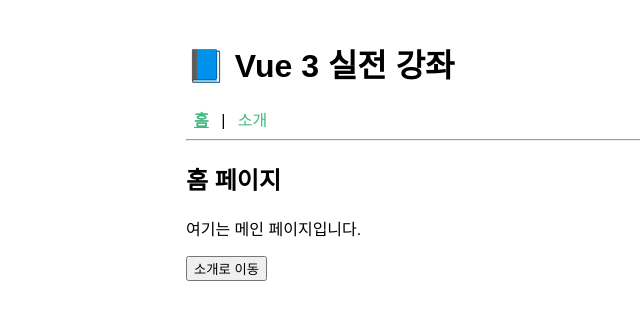
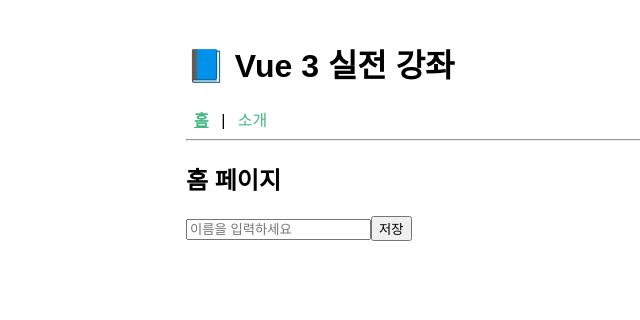
Before and after one commit to heroyooi/vue-router-app, a Vue app: page / in a window 1280 px wide. Shown: the top 320 px of the page, without its empty margins (154-794 px from the left). Built offline with nearby package versions, Linux system fonts and the light colour scheme.

Commit message:
3강: Pinia 상태 관리 + Vue Router 실전 활용

```diff
--- /dev/null
+++ b/src/components/UserForm.vue
@@ -0,0 +1,18 @@
+<template>
+  <div>
+    <input v-model="input" placeholder="이름을 입력하세요" />
+    <button @click="save">저장</button>
+  </div>
+</template>
+
+<script setup>
+import { ref } from 'vue'
+import { useUserStore } from '@/stores/user'
+
+const input = ref('')
+const store = useUserStore()
+
+function save() {
+  store.setUsername(input.value)
+}
+</script>
--- /dev/null
+++ b/src/components/UserInfo.vue
@@ -0,0 +1,11 @@
+<template>
+  <div v-if="store.username">
+    <p><strong>{{ store.username }}</strong>님, 환영합니다!</p>
+  </div>
+</template>
+
+<script setup>
+import { useUserStore } from '@/stores/user'
+
+const store = useUserStore()
+</script>
--- a/src/main.js
+++ b/src/main.js
@@ -1,7 +1,7 @@
 import { createApp } from 'vue'
+import { createPinia } from 'pinia'
 import App from './App.vue'
 import router from './router'
-import { createPinia } from 'pinia'
 
 const app = createApp(App)
 app.use(router)
--- a/src/stores/main.js
+++ b/src/stores/user.js
@@ -1,12 +1,12 @@
 import { defineStore } from 'pinia'
 
-export const useMainStore = defineStore('main', {
+export const useUserStore = defineStore('user', {
   state: () => ({
-    username: '',
+    username: ''
   }),
   actions: {
     setUsername(name) {
       this.username = name
-    },
-  },
+    }
+  }
 })
--- a/src/views/AboutView.vue
+++ b/src/views/AboutView.vue
@@ -1,6 +1,11 @@
 <template>
   <div>
     <h2>소개 페이지</h2>
-    <p>이 앱은 Vue Router와 Pinia를 학습하기 위한 예제입니다.</p>
+    <UserInfo />
+    <router-link to="/">홈으로</router-link>
   </div>
 </template>
+
+<script setup>
+import UserInfo from '@/components/UserInfo.vue'
+</script>
--- a/src/views/HomeView.vue
+++ b/src/views/HomeView.vue
@@ -1,17 +1,12 @@
-<script setup>
-import { useRouter } from 'vue-router'
-
-const router = useRouter()
-
-function goToAbout() {
-  router.push('/about')
-}
-</script>
-
 <template>
   <div>
     <h2>홈 페이지</h2>
-    <p>여기는 메인 페이지입니다.</p>
-    <button @click="goToAbout">소개로 이동</button>
+    <UserForm />
+    <UserInfo />
   </div>
 </template>
+
+<script setup>
+import UserForm from '@/components/UserForm.vue'
+import UserInfo from '@/components/UserInfo.vue'
+</script>
```
